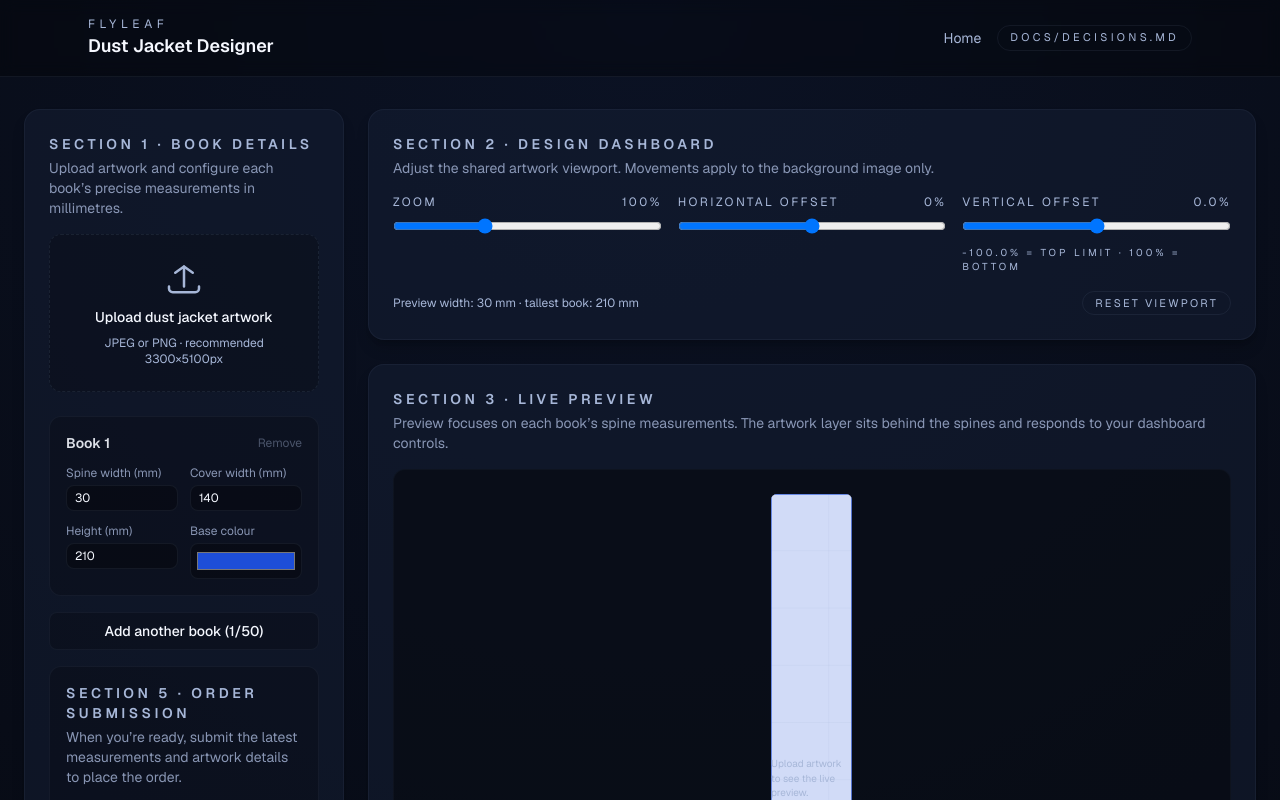
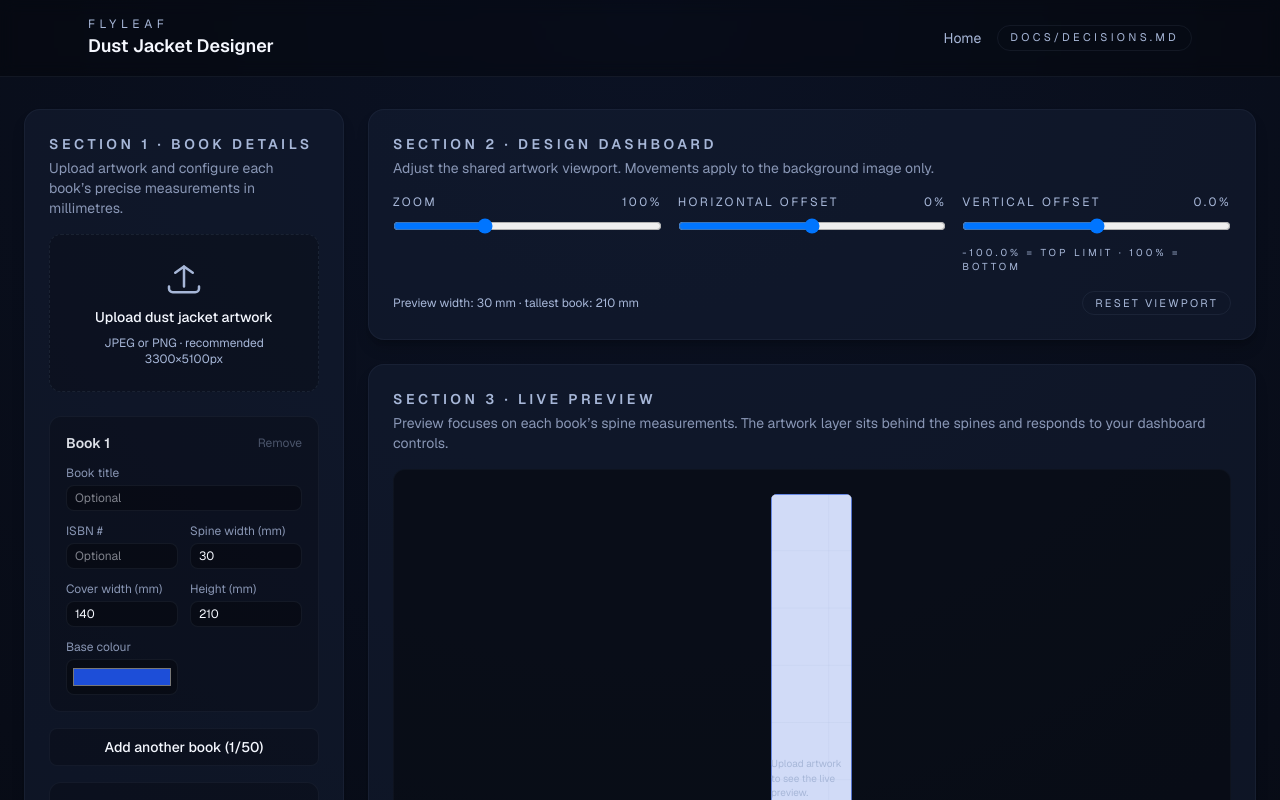
Before and after one commit to jdin9/flyleaf-v2, a Next.js app: page /designer in a window 1280 px wide. Shown: the top 800 px of the page. Built offline with nearby package versions, Linux system fonts and the light colour scheme.

Commit message:
Add title and ISBN fields to designer book form

```diff
--- a/src/app/designer/page.tsx
+++ b/src/app/designer/page.tsx
@@ -18,6 +18,8 @@ type BookSettings = {
   coverWidth: number;
   height: number;
   color: string;
+  title: string;
+  isbn: string;
 };
 
 type ImageAsset = {
@@ -54,6 +56,8 @@ const createBook = (): BookSettings => ({
   coverWidth: 140,
   height: 210,
   color: "#1d4ed8",
+  title: "",
+  isbn: "",
 });
 
 const mmToPx = (value: number) => value * MM_TO_PX;
@@ -149,6 +153,10 @@ export default function DesignerPage() {
 
         if (field === "color") {
           return { ...book, color: rawValue };
+        }
+
+        if (field === "title" || field === "isbn") {
+          return { ...book, [field]: rawValue };
         }
 
         const numeric = Number(rawValue);
@@ -530,6 +538,27 @@ export default function DesignerPage() {
                     </button>
                   </div>
                   <div className="mt-3 grid grid-cols-2 gap-3 text-xs">
+                    <label className="col-span-2 flex flex-col gap-1">
+                      <span className="text-muted/80">Book title</span>
+                      <input
+                        type="text"
+                        value={book.title}
+                        onChange={(event) => updateBook(book.id, "title", event.target.value)}
+                        className="w-full rounded-lg border border-border/40 bg-black/30 px-2 py-1 text-foreground focus:border-foreground/60 focus:outline-none"
+                        placeholder="Optional"
+                      />
+                    </label>
+                    <label className="col-span-2 flex flex-col gap-1 sm:col-span-1">
+                      <span className="text-muted/80">ISBN #</span>
+                      <input
+                        type="text"
+                        value={book.isbn}
+                        onChange={(event) => updateBook(book.id, "isbn", event.target.value)}
+                        className="w-full rounded-lg border border-border/40 bg-black/30 px-2 py-1 text-foreground focus:border-foreground/60 focus:outline-none"
+                        placeholder="Optional"
+                        inputMode="numeric"
+                      />
+                    </label>
                     <label className="flex flex-col gap-1">
                       <span className="text-muted/80">Spine width (mm)</span>
                       <input
```
